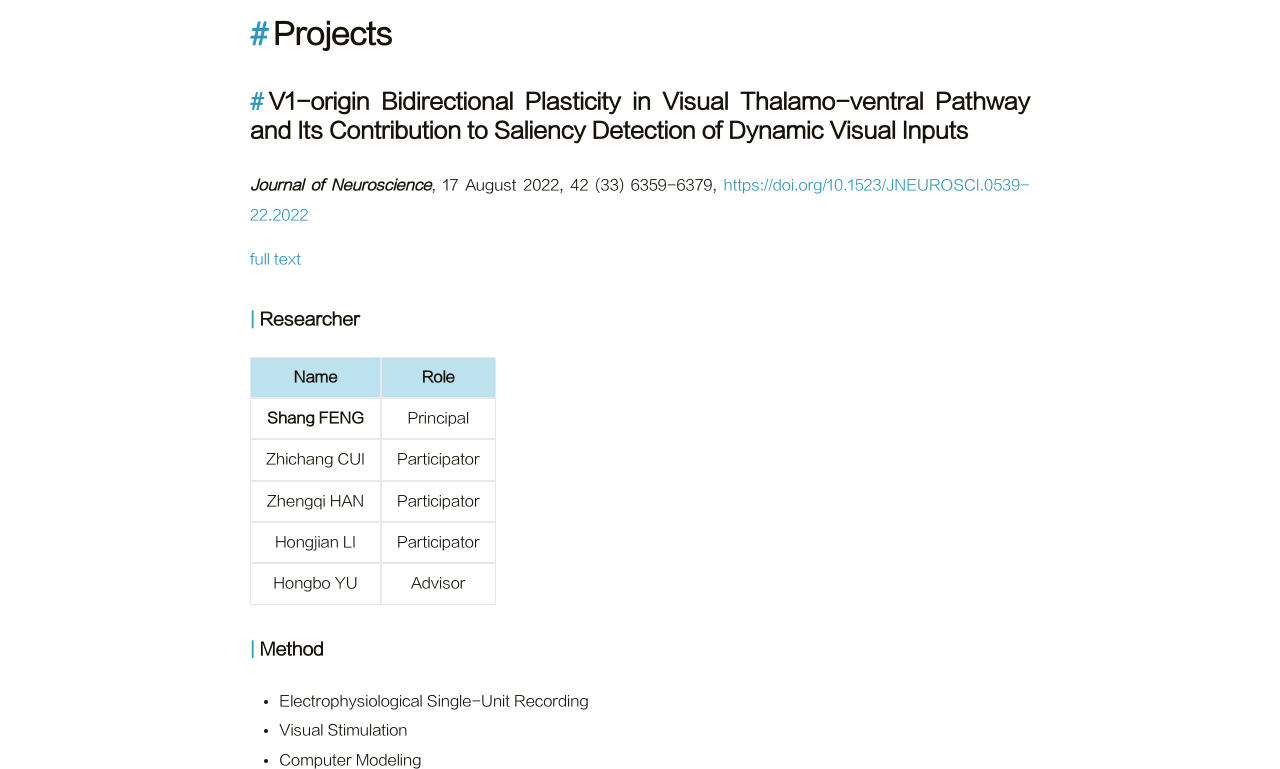
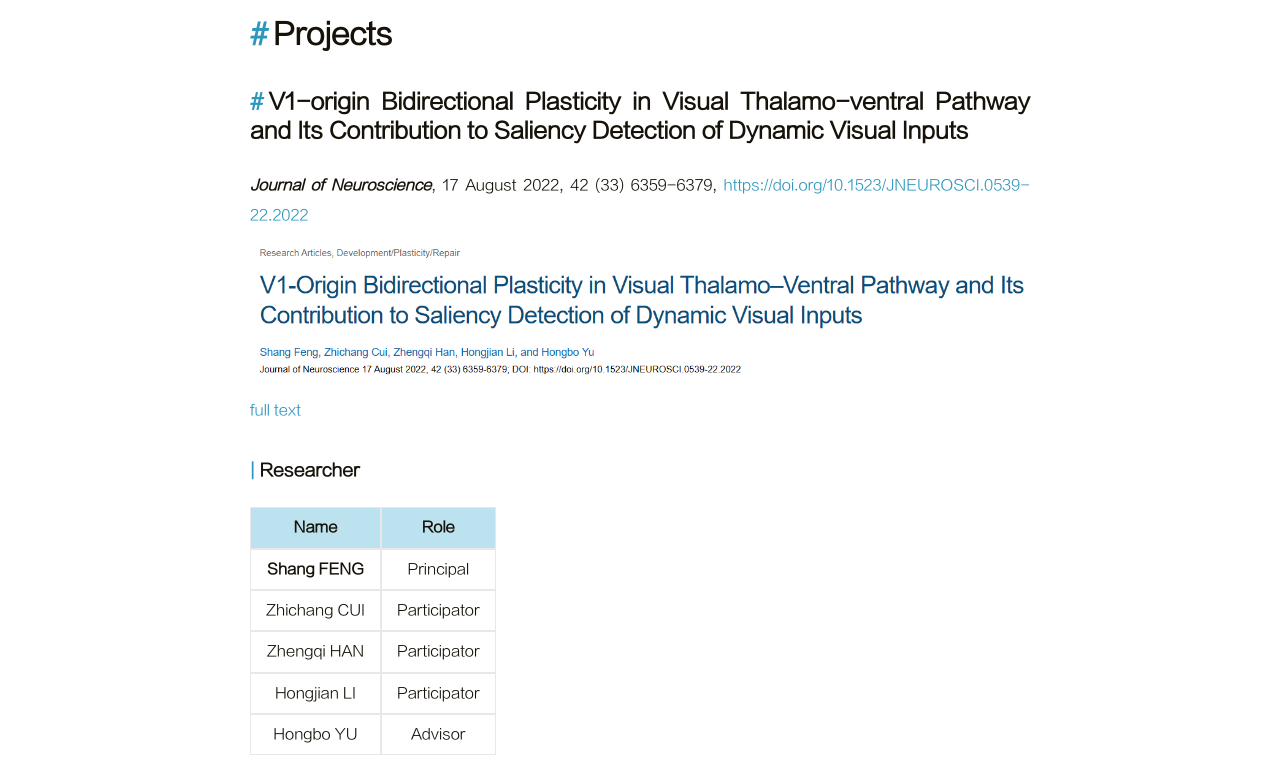
Before and after one commit to VisionShang/visionshang.github.io, a plain HTML site: page sci/index.html in a window 1280 px wide. Shown: the part 67-836 px from the top of the page. Drawn offline with Linux system fonts and the light colour scheme.

Commit message:
Site updated: 2023-09-21 15:41:43

```diff
--- a/sci/index.html
+++ b/sci/index.html
@@ -111,6 +111,8 @@
 
         <section class="post-content">
             <h1 id="Projects"><a href="#Projects" class="headerlink" title="Projects"></a><strong>Projects</strong></h1><h2 id="V1-origin-Bidirectional-Plasticity-in-Visual-Thalamo-ventral-Pathway-and-Its-Contribution-to-Saliency-Detection-of-Dynamic-Visual-Inputs"><a href="#V1-origin-Bidirectional-Plasticity-in-Visual-Thalamo-ventral-Pathway-and-Its-Contribution-to-Saliency-Detection-of-Dynamic-Visual-Inputs" class="headerlink" title="V1-origin Bidirectional Plasticity in Visual Thalamo-ventral Pathway and Its Contribution to Saliency Detection of Dynamic Visual Inputs"></a><strong>V1-origin Bidirectional Plasticity in Visual Thalamo-ventral Pathway and Its Contribution to Saliency Detection of Dynamic Visual Inputs</strong></h2><p><em><strong>Journal of Neuroscience</strong></em>, 17 August 2022, 42 (33) 6359-6379, <a target="_blank" rel="noopener" href="https://doi.org/10.1523/JNEUROSCI.0539-22.2022">https://doi.org/10.1523/JNEUROSCI.0539-22.2022</a></p>
+<img src="/sci/JN_paper_img.png">
+
 <p><a href="/sci/JN_paper.pdf">full text</a></p>
 <h3 id="Researcher"><a href="#Researcher" class="headerlink" title="Researcher"></a>Researcher</h3><table>
 <thead>
```
Also changed, not shown: sci/JN_paper_img.png (added).
